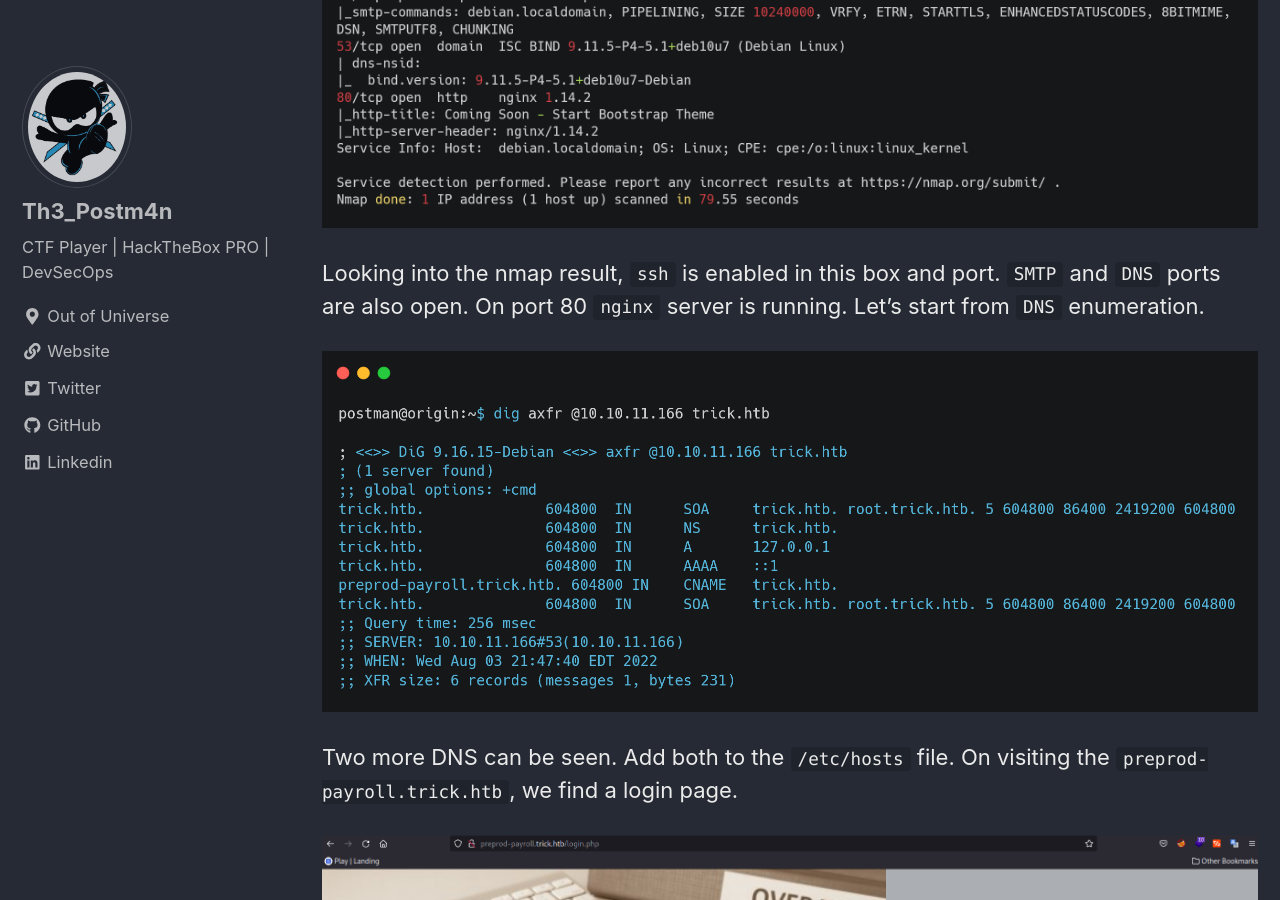
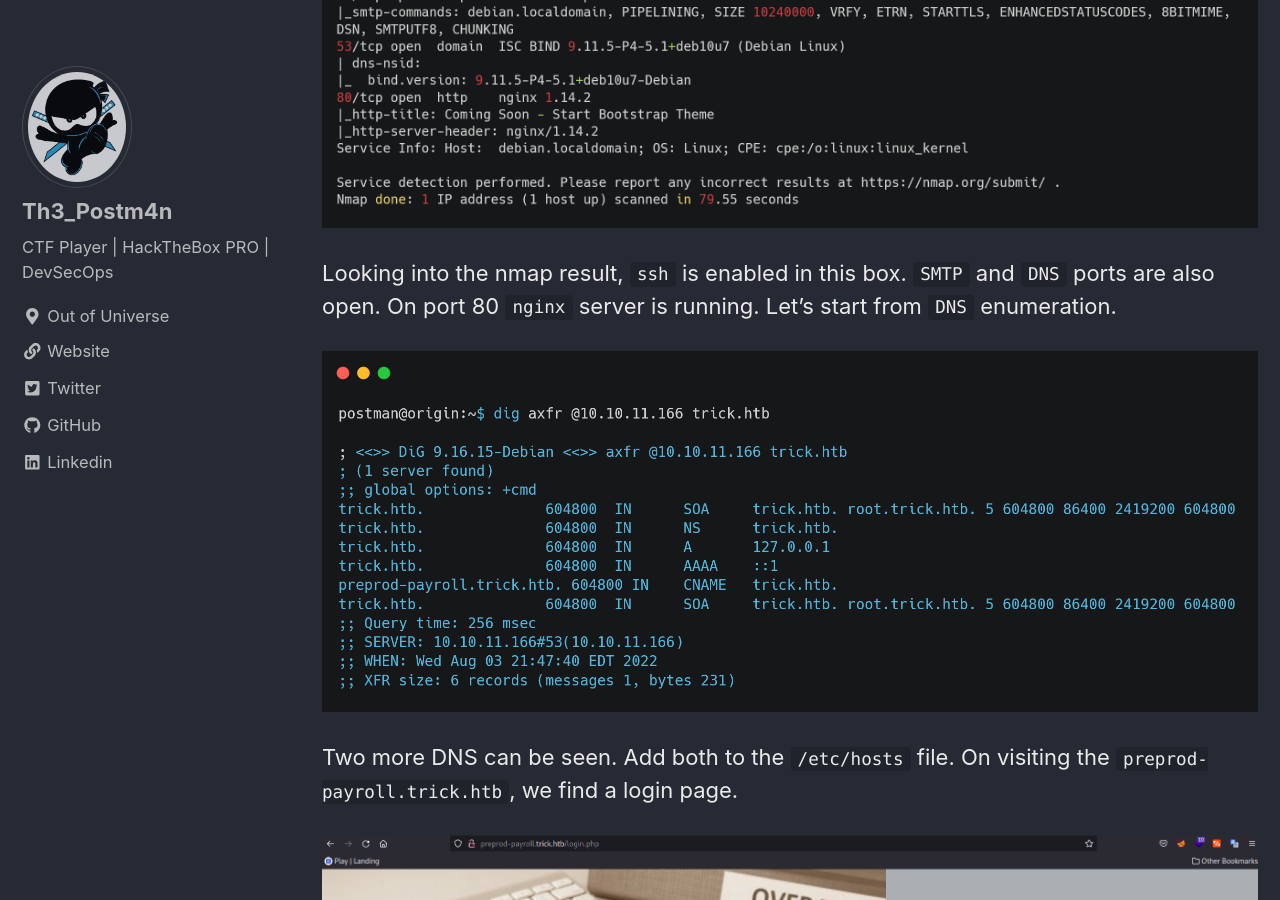
Before and after one commit to rkmsh/rkmsh.github.io, a Jekyll site: the page built from _posts/2022-08-06-trick.md, in a window 1280 px wide and 900 px high, scrolled down 1929 px. Built offline with Jekyll 4.4.1, drawn with Linux system fonts in a browser that asks for light colours; cached includes are drawn as plain includes; comment, search, counter and statistics services are not loaded.

Commit message:
trick changes

```diff
--- a/_posts/2022-08-06-trick.md
+++ b/_posts/2022-08-06-trick.md
@@ -23,7 +23,7 @@ This is a Linux box and categorized as easy. Before going through the writeup, p
 
 <img src="{{ site.url }}{{ site.baseurl }}/assets/images/trick_nmap.png" alt="Trick Initial nmap scan">
 
-Looking into the nmap result, `ssh` is enabled in this box and port. `SMTP` and `DNS` ports are also open. On port 80 `nginx` server is running. Let's start from `DNS` enumeration.
+Looking into the nmap result, `ssh` is enabled in this box. `SMTP` and `DNS` ports are also open. On port 80 `nginx` server is running. Let's start from `DNS` enumeration.
 
 <img src="{{ site.url }}{{ site.baseurl }}/assets/images/trick_dns1.png" alt="DNS recon">
 
```
Also changed, not shown: other parts of _posts/2022-08-06-trick.md (+1 -1 lines), assets/images/htbwall.png (added).
